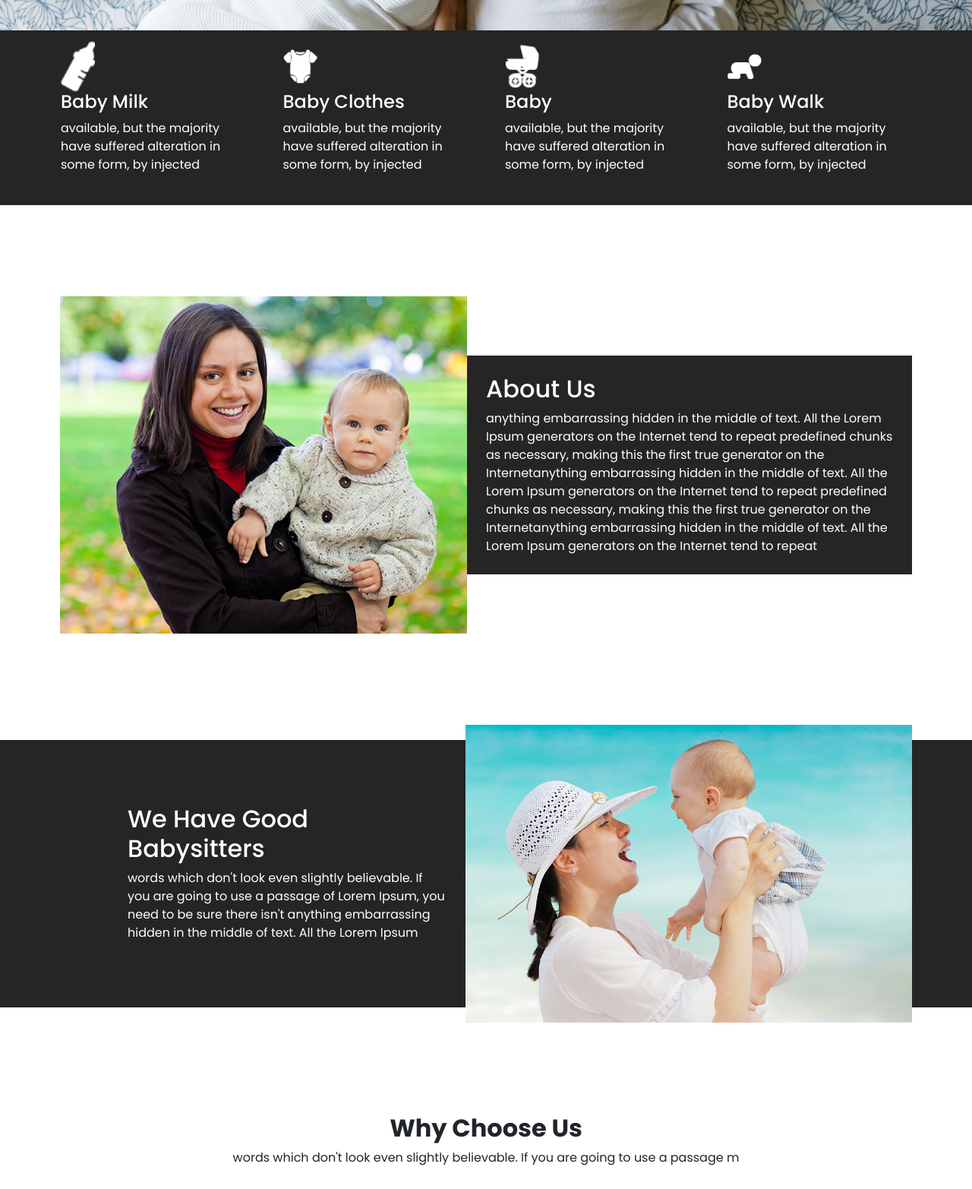
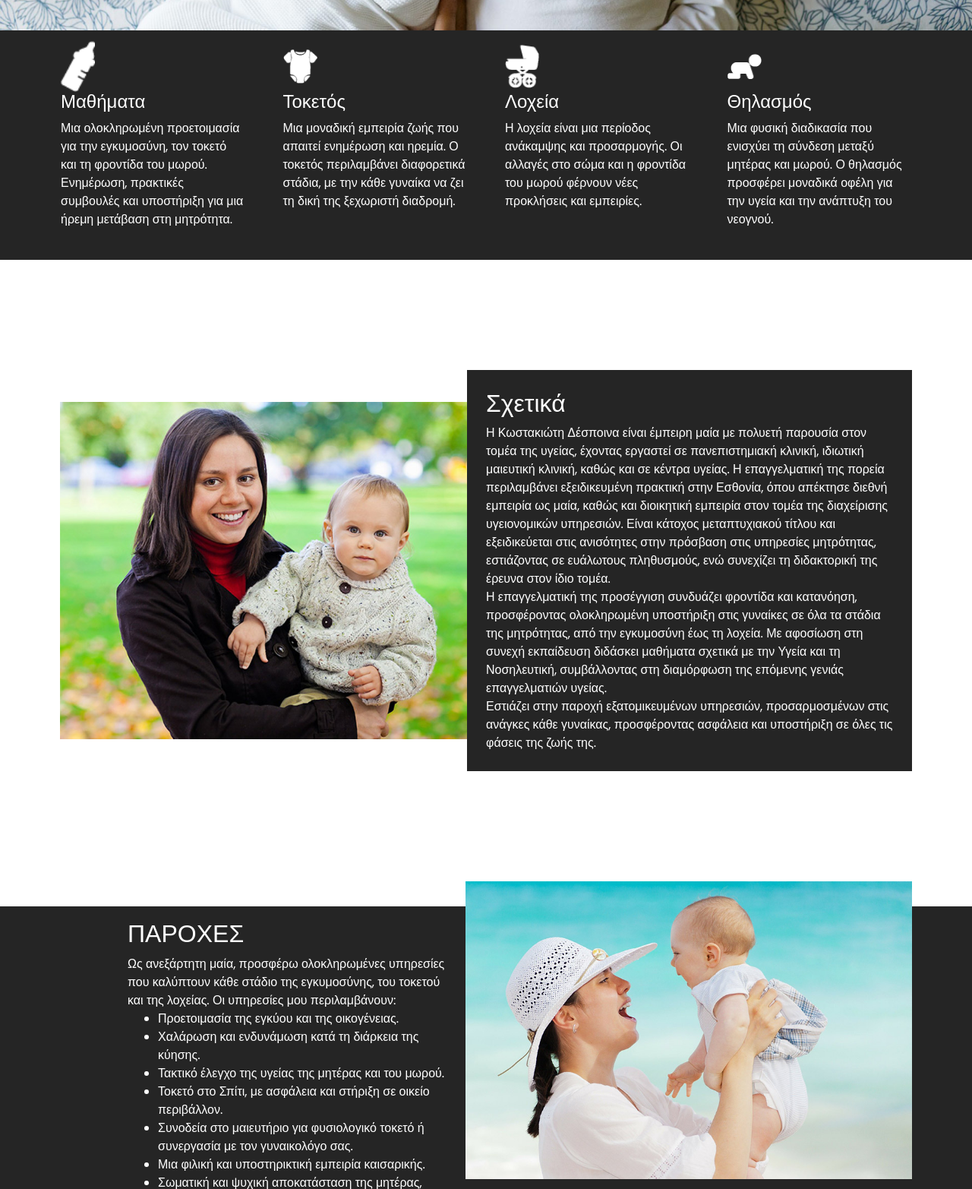
Before and after one commit to StefosMarios/DespoinaKostakioti, a plain HTML site: page index.html in a window 1280 px wide. Shown: the part 760-2325 px from the top of the page at 76% size. Drawn offline with nearby package versions, Linux system fonts and the light colour scheme.

Commit message:
Update index.html - Added actual text

```diff
--- a/index.html
+++ b/index.html
@@ -92,10 +92,11 @@
             </div>
             <div class="detail-box">
               <h4>
-                Baby Milk
+                Μαθήματα
               </h4>
               <p>
-                available, but the majority have suffered alteration in some form, by injected
+                Μια ολοκληρωμένη προετοιμασία για την εγκυμοσύνη, τον τοκετό και τη φροντίδα του μωρού. Ενημέρωση,
+                πρακτικές συμβουλές και υποστήριξη για μια ήρεμη μετάβαση στη μητρότητα.
               </p>
             </div>
           </div>
@@ -107,10 +108,11 @@
             </div>
             <div class="detail-box">
               <h4>
-                Baby Clothes
+                Τοκετός
               </h4>
               <p>
-                available, but the majority have suffered alteration in some form, by injected
+                Μια μοναδική εμπειρία ζωής που απαιτεί ενημέρωση και ηρεμία. Ο τοκετός περιλαμβάνει διαφορετικά στάδια,
+                με την κάθε γυναίκα να ζει τη δική της ξεχωριστή διαδρομή.
               </p>
             </div>
           </div>
@@ -122,10 +124,11 @@
             </div>
             <div class="detail-box">
               <h4>
-                Baby
+                Λοχεία
               </h4>
               <p>
-                available, but the majority have suffered alteration in some form, by injected
+                Η λοχεία είναι μια περίοδος ανάκαμψης και προσαρμογής. Οι αλλαγές στο σώμα και η φροντίδα του μωρού
+                φέρνουν νέες προκλήσεις και εμπειρίες.
               </p>
             </div>
           </div>
@@ -137,10 +140,11 @@
             </div>
             <div class="detail-box">
               <h4>
-                Baby Walk
+                Θηλασμός
               </h4>
               <p>
-                available, but the majority have suffered alteration in some form, by injected
+                Μια φυσική διαδικασία που ενισχύει τη σύνδεση μεταξύ μητέρας και μωρού. Ο θηλασμός προσφέρει μοναδικά
+                οφέλη για την υγεία και την ανάπτυξη του νεογνού.
               </p>
             </div>
           </div>
@@ -161,14 +165,25 @@
         </div>
         <div class="detail-box">
           <h2>
-            About Us
+            Σχετικά
           </h2>
           <p>
-            anything embarrassing hidden in the middle of text. All the Lorem Ipsum generators on the Internet tend to
-            repeat predefined chunks as necessary, making this the first true generator on the Internetanything
-            embarrassing hidden in the middle of text. All the Lorem Ipsum generators on the Internet tend to repeat
-            predefined chunks as necessary, making this the first true generator on the Internetanything embarrassing
-            hidden in the middle of text. All the Lorem Ipsum generators on the Internet tend to repeat
+            Η Κωστακιώτη Δέσποινα είναι έμπειρη μαία με πολυετή παρουσία στον τομέα της υγείας, έχοντας εργαστεί σε
+            πανεπιστημιακή κλινική, ιδιωτική μαιευτική κλινική, καθώς και σε κέντρα υγείας. Η επαγγελματική της πορεία
+            περιλαμβάνει εξειδικευμένη πρακτική στην Εσθονία, όπου απέκτησε διεθνή εμπειρία ως μαία, καθώς και
+            διοικητική εμπειρία στον τομέα της διαχείρισης υγειονομικών υπηρεσιών. Είναι κάτοχος μεταπτυχιακού τίτλου
+            και εξειδικεύεται στις ανισότητες στην πρόσβαση στις υπηρεσίες μητρότητας, εστιάζοντας σε ευάλωτους
+            πληθυσμούς, ενώ συνεχίζει τη διδακτορική της έρευνα στον ίδιο τομέα.
+          </p>
+          <P>
+            Η επαγγελματική της προσέγγιση συνδυάζει φροντίδα και κατανόηση, προσφέροντας ολοκληρωμένη υποστήριξη στις
+            γυναίκες σε όλα τα στάδια της μητρότητας, από την εγκυμοσύνη έως τη λοχεία. Με αφοσίωση στη συνεχή
+            εκπαίδευση διδάσκει μαθήματα σχετικά με την Υγεία και τη Νοσηλευτική, συμβάλλοντας στη διαμόρφωση της
+            επόμενης γενιάς επαγγελματιών υγείας.
+          </p>
+          <p>
+            Εστιάζει στην παροχή εξατομικευμένων υπηρεσιών, προσαρμοσμένων στις ανάγκες κάθε γυναίκας, προσφέροντας
+            ασφάλεια και υποστήριξη σε όλες τις φάσεις της ζωής της.
           </p>
         </div>
       </div>
@@ -184,12 +199,28 @@
       <div class="box">
         <div class="detail-box">
           <h2>
-            We Have Good <br />
-            Babysitters
+            ΠΑΡΟΧΕΣ
           </h2>
           <p>
-            words which don't look even slightly believable. If you are going to use a passage of Lorem Ipsum, you need
-            to be sure there isn't anything embarrassing hidden in the middle of text. All the Lorem Ipsum
+            Ως ανεξάρτητη μαία, προσφέρω ολοκληρωμένες υπηρεσίες που καλύπτουν κάθε στάδιο της εγκυμοσύνης, του τοκετού
+            και της λοχείας. Οι υπηρεσίες μου περιλαμβάνουν:
+          </p>
+          <p>
+          <ul>
+            <li>Προετοιμασία της εγκύου και της οικογένειας.</li>
+            <li>Χαλάρωση και ενδυνάμωση κατά τη διάρκεια της κύησης.</li>
+            <li>Τακτικό έλεγχο της υγείας της μητέρας και του μωρού.</li>
+            <li>Τοκετό στο Σπίτι, με ασφάλεια και στήριξη σε οικείο περιβάλλον.</li>
+            <li>Συνοδεία στο μαιευτήριο για φυσιολογικό τοκετό ή συνεργασία με τον γυναικολόγο σας.</li>
+            <li>Μια φιλική και υποστηρικτική εμπειρία καισαρικής.</li>
+            <li>Σωματική και ψυχική αποκατάσταση της μητέρας, καθώς και τη φροντίδα του νεογέννητου.</li>
+            <li>Εκπαίδευση στις βασικές αρχές ασφάλειας του μωρού.</li>
+            <li>Πρακτική καθοδήγηση και υποστήριξη στο ξεκίνημα αυτής της σημαντικής διαδρομής.
+            </li>
+          </ul>
+          <p>
+            Η φροντίδα μου επικεντρώνεται στη δημιουργία μιας θετικής εμπειρίας μητρότητας, πάντα με σεβασμό στις
+            ανάγκες και τις επιθυμίες σας.
           </p>
         </div>
         <div class="img-box">
@@ -207,11 +238,8 @@
     <div class="container">
       <div class="heading_container">
         <h2>
-          Why Choose Us
+          Eπιπρόσθετες Παροχές
         </h2>
-        <p>
-          words which don't look even slightly believable. If you are going to use a passage m
-        </p>
       </div>
       <div class="why_container">
         <div class="box">
@@ -220,7 +248,7 @@
           </div>
           <div class="detail-box">
             <h5>
-              We have Medical Care For Baby
+              Yoga εγκυμοσύνης
             </h5>
           </div>
         </div>
@@ -230,7 +258,7 @@
           </div>
           <div class="detail-box">
             <h5>
-              We have Good Babysitter
+              Πρώτες βοήθειες βρέφους
             </h5>
           </div>
         </div>
@@ -240,7 +268,7 @@
           </div>
           <div class="detail-box">
             <h5>
-              We have Security for Baby
+              Τοκετός στο νερό
             </h5>
           </div>
         </div>
@@ -250,7 +278,7 @@
           </div>
           <div class="detail-box">
             <h5>
-              Successful
+              Βρεφικό μασάζ
             </h5>
           </div>
         </div>
```
